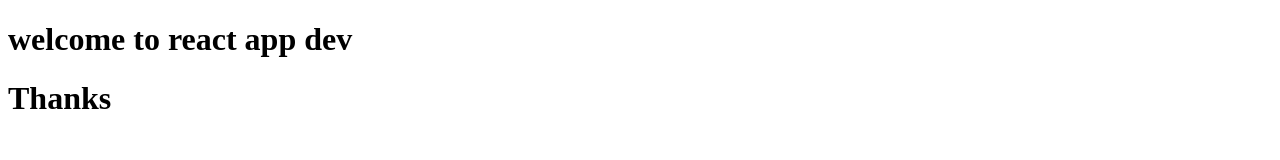
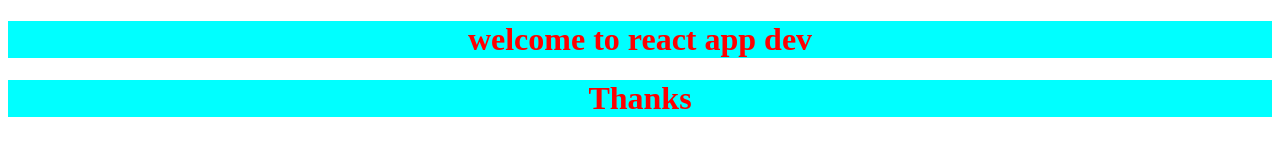
Before and after one commit to janu-star/rproject1, a plain HTML site: page index.html in a window 1280 px wide. Drawn offline with Linux system fonts and the light colour scheme.

Commit message:
change the index page

```diff
--- a/index.html
+++ b/index.html
@@ -5,6 +5,13 @@
     <meta http-equiv="X-UA-Compatible" content="IE=edge">
     <meta name="viewport" content="width=device-width, initial-scale=1.0">
     <title>Document</title>
+    <style>
+        header,footer{
+            color: red;
+            text-align: center;
+            background-color: aqua;
+        }
+    </style>
 </head>
 <body>
     <header>
```
